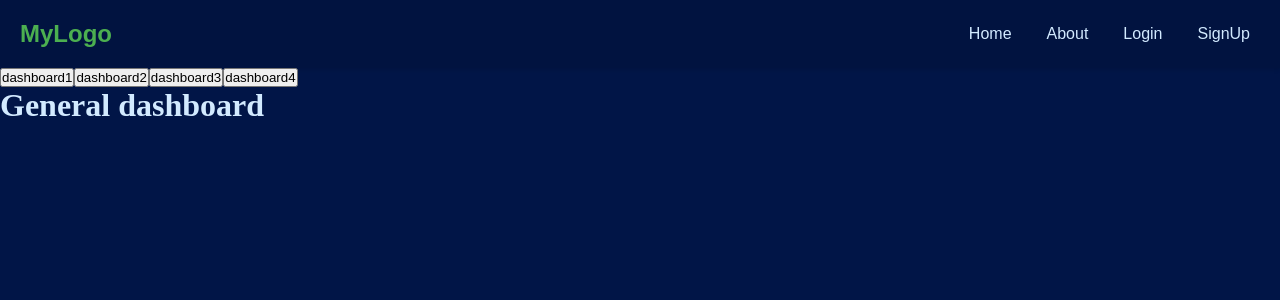
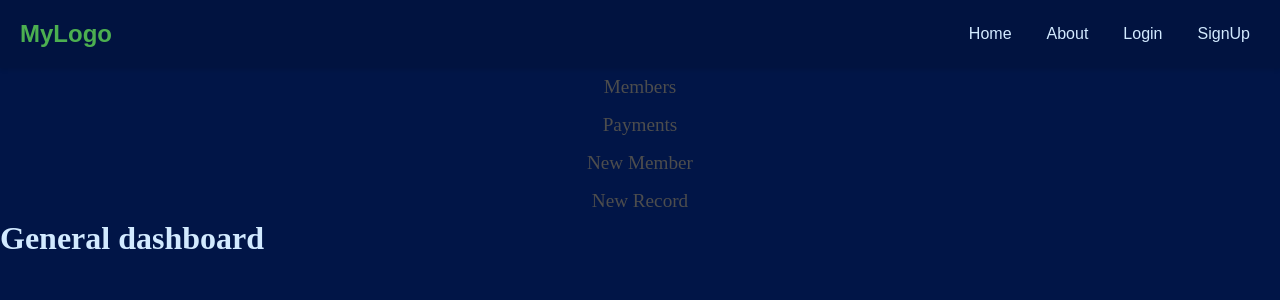
Before and after one commit to marwanGA09/pro-member-DMYJ, a React (Vite) app in the folder client/: page /dashboard in a window 1280 px wide. Shown: the top 300 px of the page. Built offline with nearby package versions, Linux system fonts and the light colour scheme.

Commit message:
add dashboard navigation

```diff
--- a/client/src/Layout/DashBoardRouter.jsx
+++ b/client/src/Layout/DashBoardRouter.jsx
@@ -1,5 +1,5 @@
 import { createBrowserRouter, RouterProvider } from 'react-router';
-import DashBoardRouterController from '../DashBoardRouterController';
+import DashBoardRouterController from '../controllers/DashBoardRouterController';
 import GeneralDashBoard from '../pages/GeneralDashBoard';
 import Members from '../pages/Members';
 import Payments from '../pages/Payments';
--- a/client/src/components/DashBoardNavigation.jsx
+++ b/client/src/components/DashBoardNavigation.jsx
@@ -1,10 +1,20 @@
+import { Link } from 'react-router';
+import './DashBoardNavigation.scss';
 function DashBoardNavigation() {
   return (
-    <div>
-      <button>dashboard1</button>
-      <button>dashboard2</button>
-      <button>dashboard3</button>
-      <button>dashboard4</button>
+    <div className="dashboard-navigation">
+      <Link to={'members'}>
+        <h5>Members</h5>
+      </Link>
+      <Link to={'payments'}>
+        <h5>Payments</h5>
+      </Link>
+      <Link to={'new-member'}>
+        <h5>New Member</h5>
+      </Link>
+      <Link to={'new-record'}>
+        <h5>New Record</h5>
+      </Link>
     </div>
   );
 }
--- /dev/null
+++ b/client/src/components/DashBoardNavigation.scss
@@ -0,0 +1,32 @@
+.dashboard-navigation {
+  display: flex;
+  flex-direction: column; // Default layout: column
+  align-items: center; // Center the items
+
+  a {
+    text-decoration: none; // Remove underline from links
+    margin: 8px 0; // Space between links
+    color: #4d4d4d; // Link color
+    transition: color 0.3s ease; // Smooth color change on hover
+
+    &:hover {
+      color: #007bff; // Change color on hover
+    }
+
+    h5 {
+      margin: 0;
+      font-size: 1.2rem; // Adjust font size
+      font-weight: 500;
+    }
+  }
+
+  @media (max-width: 500px) {
+    flex-direction: row; // Change to row layout for smaller screens
+    flex-wrap: wrap;
+    justify-content: space-evenly; // Evenly space links horizontally
+
+    a {
+      margin: 0 8px; // Adjust spacing for horizontal layout
+    }
+  }
+}
```
Also changed, not shown: client/src/controllers/DashBoardRouterController.jsx (added, +17 -0 lines), client/src/controllers/DashBoardRouterController.scss (added, +32 -0 lines).
